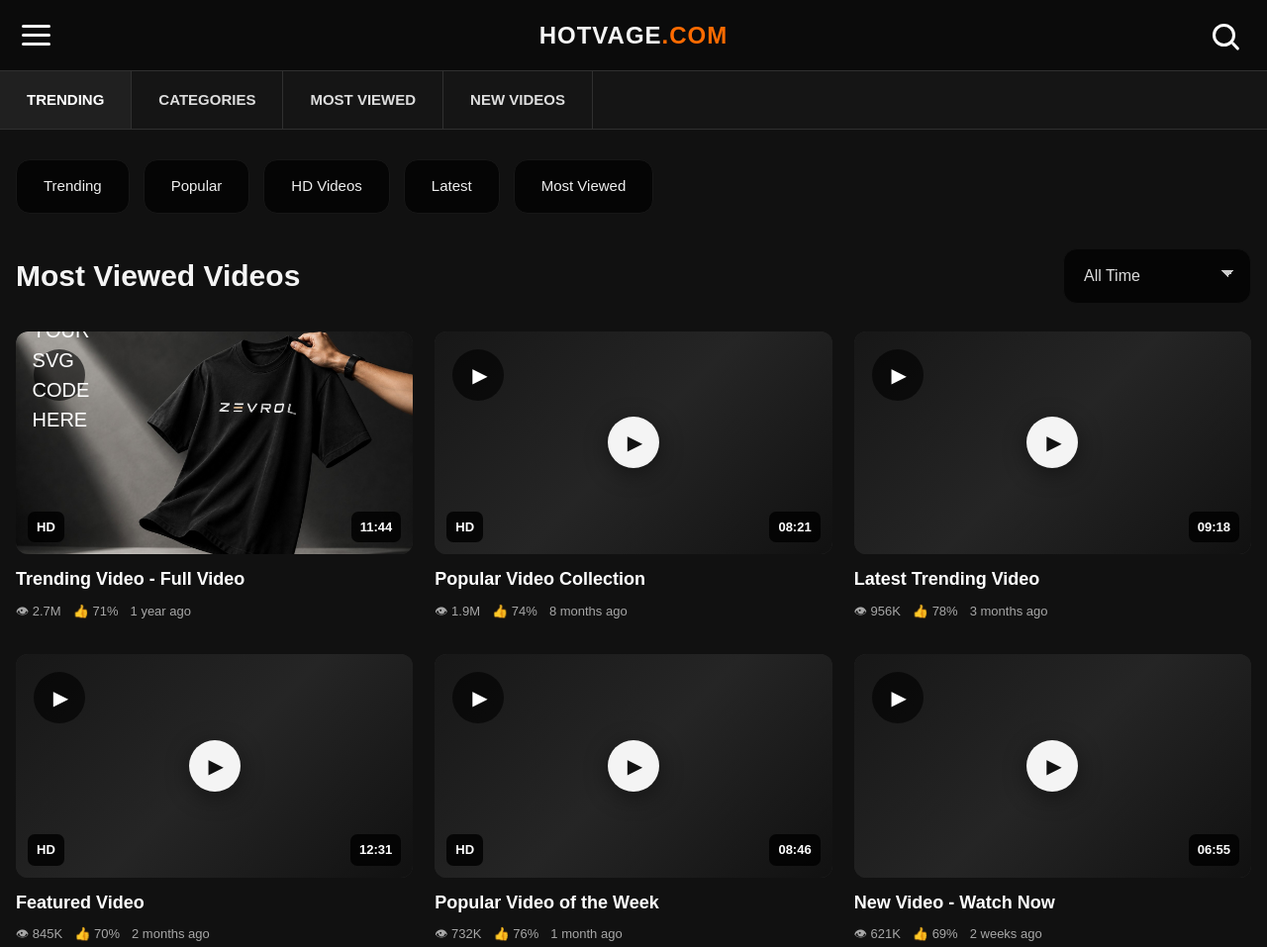
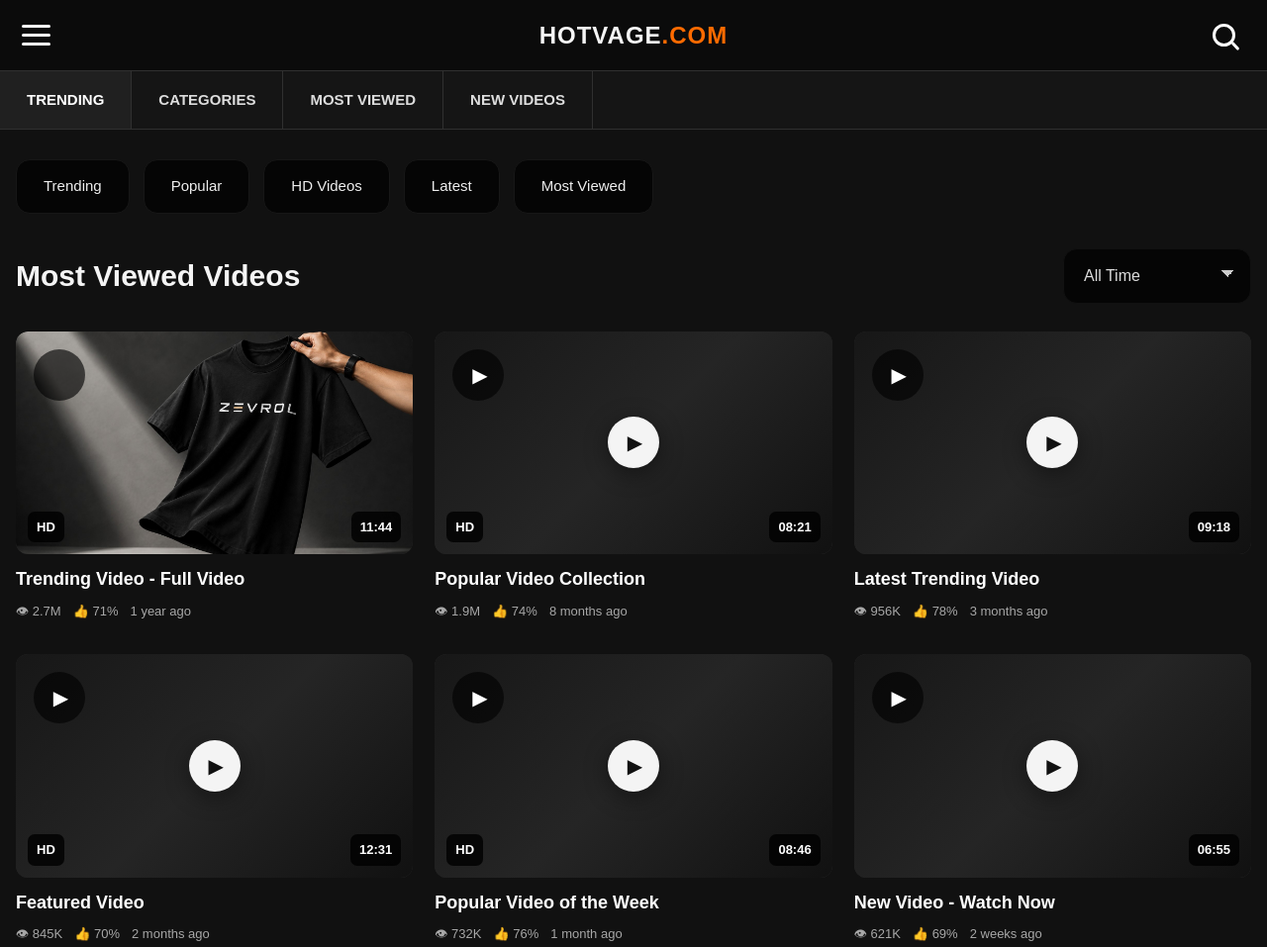
Before and after one commit to mstsahidabegum15oct1982-rgb/hotvage, a plain HTML site: page index.html in a window 1280 px wide. Shown: the top 957 px of the page at 99% size. Drawn offline with Linux system fonts and the light colour scheme; a script that the page names is missing.

Commit message:
Update index.html

```diff
--- a/index.html
+++ b/index.html
@@ -228,9 +228,6 @@
 
                       <span class="play-overlay"
       data-video-action="preview">
-
-    <!-- CUSTOM SVG PLAY BUTTON -->
-    YOUR SVG CODE HERE
 
 </span>
 
```
